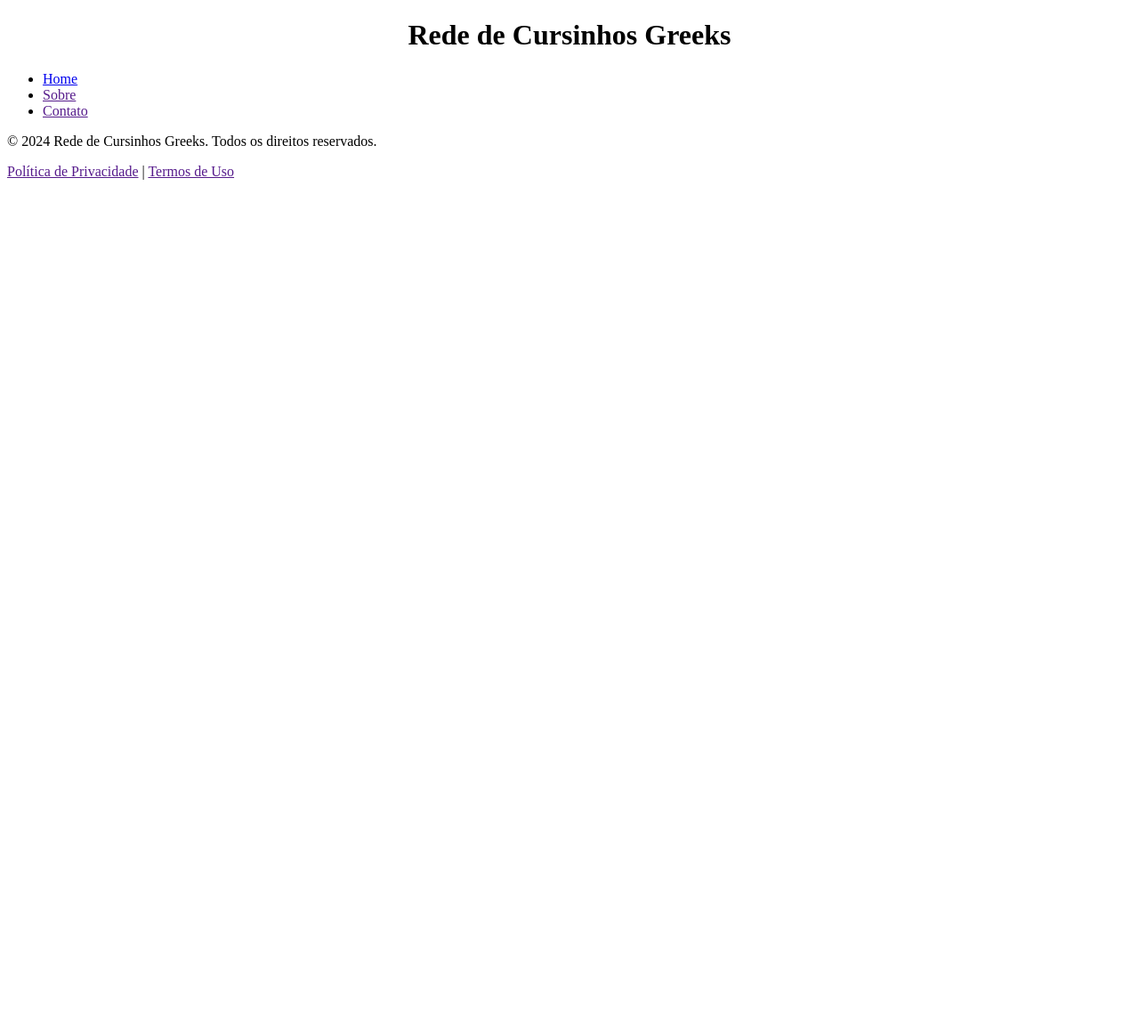
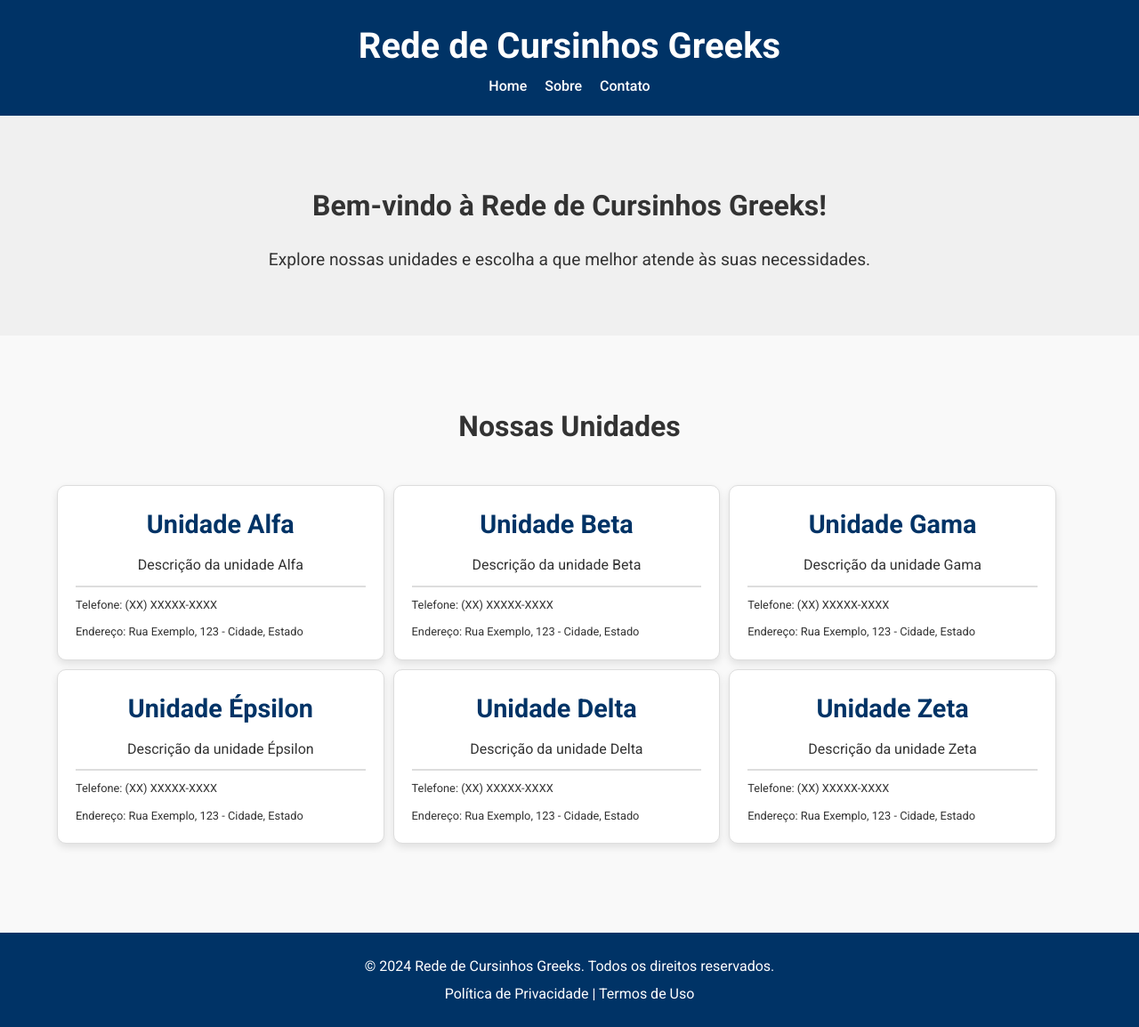
Before and after one commit to MuriloGDO/aibd-proj, a Django app: page / in a window 1280 px wide. Shown: the whole page at 89% size. Before the commit the page ends 202 px from the top, so only its background shows below. Run offline with Django 5.2, Linux system fonts and the light colour scheme.

Commit message:
feat: web_home.html page

```diff
--- a/aibd/aibd/urls.py
+++ b/aibd/aibd/urls.py
@@ -5,4 +5,5 @@ from web import views as view_web
 urlpatterns = [
     path('admin/', admin.site.urls),
     path('', view_web.home, name="home"),
+    path('unidade/<int:id>/', view_web.unit_detail, name='unit_detail'),
 ]
--- /dev/null
+++ b/aibd/templates/static/css/web_home.css
@@ -0,0 +1,231 @@
+/* body {
+    font-family: Arial, sans-serif;
+    margin: 0;
+    padding: 0;
+    background-color: #f4f4f4;
+}
+
+header {
+    background-color: #003366;
+    color: white;
+    padding: 20px 0;
+    text-align: center;
+}
+
+header h1 {
+    margin: 0;
+    font-size: 2.5em;
+}
+
+header p {
+    margin: 10px 0 0;
+    font-size: 1.2em;
+}
+
+.unidades {
+    padding: 20px;
+    text-align: center;
+}
+
+.unidades h2 {
+    font-size: 2em;
+    margin-bottom: 20px;
+}
+
+.cards {
+    display: flex;
+    justify-content: center;
+    flex-wrap: wrap;
+    gap: 20px;
+}
+
+.card {
+    background-color: white;
+    border: 1px solid #ddd;
+    border-radius: 8px;
+    box-shadow: 0 4px 6px rgba(0, 0, 0, 0.1);
+    padding: 20px;
+    width: 300px;
+    transition: transform 0.3s ease;
+    text-align: left;
+}
+
+.card h3 {
+    margin: 0;
+    color: #003366;
+    font-size: 1.5em;
+}
+
+.card p {
+    margin: 10px 0 0;
+    font-size: 1em;
+    color: #555;
+}
+
+.card:hover {
+    transform: scale(1.1);
+    cursor:pointer;
+}
+
+.card:active {
+    animation: jump 0.3s ease;
+}
+
+@keyframes jump {
+    0% {
+        transform: scale(1);
+    }
+    50% {
+        transform: scale(1.1);
+    }
+    100% {
+        transform: scale(1);
+    }
+} */
+
+/* Gerais */
+body {
+    font-family: 'Roboto', sans-serif;
+    margin: 0;
+    padding: 0;
+    background-color: #f9f9f9;
+    color: #333;
+    line-height: 1.6;
+}
+
+.container {
+    width: 90%;
+    max-width: 1200px;
+    margin: 0 auto;
+}
+
+/* Header */
+header {
+    background-color: #003366;
+    color: white;
+    padding: 20px 0;
+}
+
+header h1 {
+    font-weight: 700;
+    font-size: 2.5em;
+    margin: 0;
+}
+
+header nav ul {
+    list-style: none;
+    padding: 0;
+    margin: 0;
+    display: flex;
+    gap: 20px;
+    justify-content: center;
+}
+
+header nav ul li {
+    display: inline;
+}
+
+header nav ul li a {
+    color: white;
+    text-decoration: none;
+    font-weight: 500;
+}
+
+header nav ul li a:hover {
+    text-decoration: underline;
+}
+
+/* Content */
+.intro {
+    background-color: #f0f0f0;
+    padding: 50px 0;
+    text-align: center;
+}
+
+.intro h2 {
+    font-size: 2em;
+    margin-bottom: 20px;
+}
+
+.intro p {
+    font-size: 1.2em;
+}
+
+.units {
+    padding: 50px 0;
+}
+
+.units h2 {
+    font-size: 2em;
+    margin-bottom: 40px;
+    text-align: center;
+}
+
+.cards {
+    display: flex;
+    /* justify-content: space-around; */
+    gap: 10px;
+    flex-wrap: wrap;
+}
+
+.card {
+    background-color: white;
+    border: 1px solid #ddd;
+    border-radius: 10px;
+    box-shadow: 0 4px 8px rgba(0, 0, 0, 0.1);
+    padding: 20px;
+    text-align: center;
+    text-decoration: none;
+    color: #333;
+    width: calc(30% - 20px);
+    transition: transform 0.3s ease, box-shadow 0.3s ease;
+}
+
+.card h3 {
+    margin: 0;
+    font-size: 1.8em;
+    color: #003366;
+}
+
+.card p {
+    margin: 10px 0 0;
+    font-size: 1em;
+}
+
+.card:hover {
+    transform: translateY(-10px);
+    box-shadow: 0 8px 16px rgba(0, 0, 0, 0.2);
+    cursor: pointer;
+}
+
+.line {
+    border-top: 2px solid #ddd;
+    margin: 10px 0;
+}
+
+.info {
+    text-align: left;
+    font-size: 0.5em;
+}
+
+/* Footer */
+footer {
+    background-color: #003366;
+    color: white;
+    padding: 20px 0;
+    text-align: center;
+    margin-top: 50px;
+}
+
+footer p {
+    margin: 5px 0;
+}
+
+footer a {
+    color: white;
+    text-decoration: none;
+}
+
+footer a:hover {
+    text-decoration: underline;
+}
--- a/aibd/web/templates/web_home.html
+++ b/aibd/web/templates/web_home.html
@@ -1 +1,48 @@
 {% extends 'home.html' %}
+
+{% block title %}Rede de cursinho{% endblock %}
+
+{% block head %}
+    {% load static %}
+    <link rel="stylesheet" href="{% static 'css/web_home.css' %}">
+    <link rel="preconnect" href="https://fonts.googleapis.com">
+    <link rel="preconnect" href="https://fonts.gstatic.com" crossorigin>
+    <link href="https://fonts.googleapis.com/css2?family=Roboto:wght@400;500;700&display=swap" rel="stylesheet">
+{% endblock %}
+
+{% block header %}
+
+{% endblock %}
+
+{% block content %}
+    <main>
+        <section class="intro">
+            <div class="container">
+                <h2>Bem-vindo à Rede de Cursinhos Greeks!</h2>
+                <p>Explore nossas unidades e escolha a que melhor atende às suas necessidades.</p>
+            </div>
+        </section>
+
+        <section class="units">
+            <div class="container">
+                <h2>Nossas Unidades</h2>
+                <div class="cards">
+                    {% for unit in units %}
+                        <a href="{% url 'unit_detail' unit.Id %}" class="card">
+                            <div class="card-content">
+                                <h3>{{ unit.Name }}</h3>
+                                <p>{{ unit.Description }}</p>
+                                <div class="line"></div>
+                                <p class="info" style="font-size: 0.8em;">Telefone: {{ unit.Fone }}</p>
+                                <p class="info" style="font-size: 0.8em;">Endereço: {{ unit.Address }}</p>
+                            </div>
+                        </a>
+                    {% endfor %}
+                </div>
+            </div>
+        </section>
+    </main>
+{% endblock %}
+
+{% block footer %}
+{% endblock %}
--- a/aibd/web/views.py
+++ b/aibd/web/views.py
@@ -1,5 +1,43 @@
 from django.shortcuts import render
 
-# Create your views here.
 def home(request):
-    return render(request, 'web_home.html', {})
+    #TODO: Pegar todos os dados de cada Unidade no Banco de dados
+    ###Por enquanto vamos so simular um banco de dados
+    unit_alfa = {'Name': 'Unidade Alfa', 'Description': 'Descrição da unidade Alfa', 'Fone': '(XX) XXXXX-XXXX', 'Address': 'Rua Exemplo, 123 - Cidade, Estado', 'Id': '1'}
+    unit_beta = {'Name': 'Unidade Beta', 'Description': 'Descrição da unidade Beta', 'Fone': '(XX) XXXXX-XXXX', 'Address': 'Rua Exemplo, 123 - Cidade, Estado', 'Id': '2'}
+    unit_gama = {'Name': 'Unidade Gama', 'Description': 'Descrição da unidade Gama', 'Fone': '(XX) XXXXX-XXXX', 'Address': 'Rua Exemplo, 123 - Cidade, Estado', 'Id': '3'}
+    unit_epsilon = {'Name': 'Unidade Épsilon', 'Description': 'Descrição da unidade Épsilon', 'Fone': '(XX) XXXXX-XXXX', 'Address': 'Rua Exemplo, 123 - Cidade, Estado', 'Id': '4'}
+    unit_delta = {'Name': 'Unidade Delta', 'Description': 'Descrição da unidade Delta', 'Fone': '(XX) XXXXX-XXXX', 'Address': 'Rua Exemplo, 123 - Cidade, Estado', 'Id': '5'}
+    unit_zeta = {'Name': 'Unidade Zeta', 'Description': 'Descrição da unidade Zeta', 'Fone': '(XX) XXXXX-XXXX', 'Address': 'Rua Exemplo, 123 - Cidade, Estado', 'Id': '6'}
+    units = []
+    units.append(unit_alfa)
+    units.append(unit_beta)
+    units.append(unit_gama)
+    units.append(unit_epsilon)
+    units.append(unit_delta)
+    units.append(unit_zeta)
+    ###
+    return render(request, 'web_home.html', {'units': units})
+
+def unit_detail(request, id):
+    #TODO: Recuperar os dados do cursinho pelo Id
+    ###Por enquanto vamos so simular um banco de dados
+    unit_alfa = {'Name': 'Unidade Alfa', 'Description': 'Descrição da unidade Alfa', 'Fone': '(XX) XXXXX-XXXX', 'Address': 'Rua Exemplo, 123 - Cidade, Estado', 'Id': '1'}
+    unit_beta = {'Name': 'Unidade Beta', 'Description': 'Descrição da unidade Beta', 'Fone': '(XX) XXXXX-XXXX', 'Address': 'Rua Exemplo, 123 - Cidade, Estado', 'Id': '2'}
+    unit_gama = {'Name': 'Unidade Gama', 'Description': 'Descrição da unidade Gama', 'Fone': '(XX) XXXXX-XXXX', 'Address': 'Rua Exemplo, 123 - Cidade, Estado', 'Id': '3'}
+    unit_epsilon = {'Name': 'Unidade Épsilon', 'Description': 'Descrição da unidade Épsilon', 'Fone': '(XX) XXXXX-XXXX', 'Address': 'Rua Exemplo, 123 - Cidade, Estado', 'Id': '4'}
+    unit_delta = {'Name': 'Unidade Delta', 'Description': 'Descrição da unidade Delta', 'Fone': '(XX) XXXXX-XXXX', 'Address': 'Rua Exemplo, 123 - Cidade, Estado', 'Id': '5'}
+    unit_zeta = {'Name': 'Unidade Zeta', 'Description': 'Descrição da unidade Zeta', 'Fone': '(XX) XXXXX-XXXX', 'Address': 'Rua Exemplo, 123 - Cidade, Estado', 'Id': '6'}
+    units = []
+    units.append(unit_alfa)
+    units.append(unit_beta)
+    units.append(unit_gama)
+    units.append(unit_epsilon)
+    units.append(unit_delta)
+    units.append(unit_zeta)
+    ###
+    ###Por enquanto simulando uma busca no banco de dados
+    for unit in units:
+        if unit['Id'] == str(id):
+            return render(request, 'unit_detail.html', {'unit': unit})
+    ###
```
Also changed, not shown: aibd/templates/static/images/Greeks.png (added).
